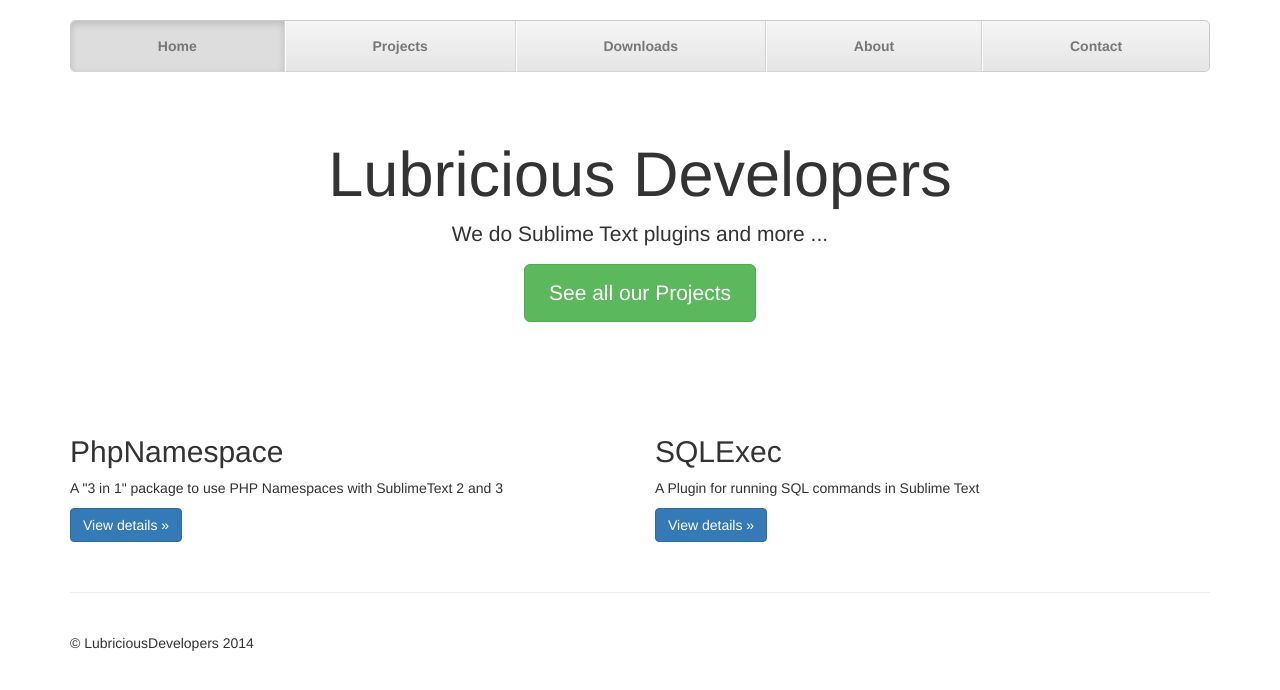
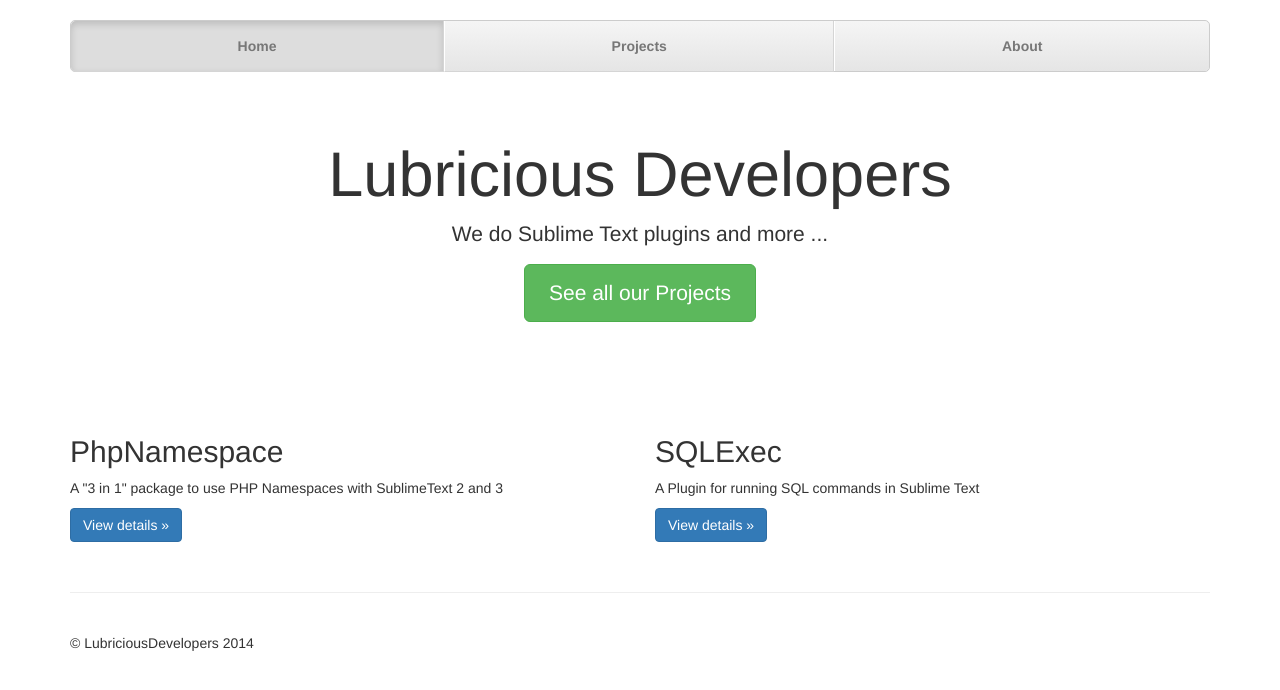
Before and after one commit to LubriciousDevelopers/lubriciousdevelopers.github.io, a Jekyll site: the page built from index.html, in a window 1280 px wide. Shown: the top 690 px of the page. Built offline with Jekyll 4.4.1, drawn with Linux system fonts in a browser that asks for light colours; nearby versions of some CDN libraries.

Commit message:
Update header

```diff
--- a/_includes/header.html
+++ b/_includes/header.html
@@ -1,9 +1,7 @@
 <div class="masthead">
     <ul class="nav nav-justified">
-        <li class="active"><a href="#">Home</a></li>
-        <li><a href="#">Projects</a></li>
-        <li><a href="#">Downloads</a></li>
-        <li><a href="#">About</a></li>
-        <li><a href="#">Contact</a></li>
+        <li class="active"><a href="/">Home</a></li>
+        <li><a href="/projects.html">Projects</a></li>
+        <li><a href="/about.html">About</a></li>
     </ul>
 </div>
```
